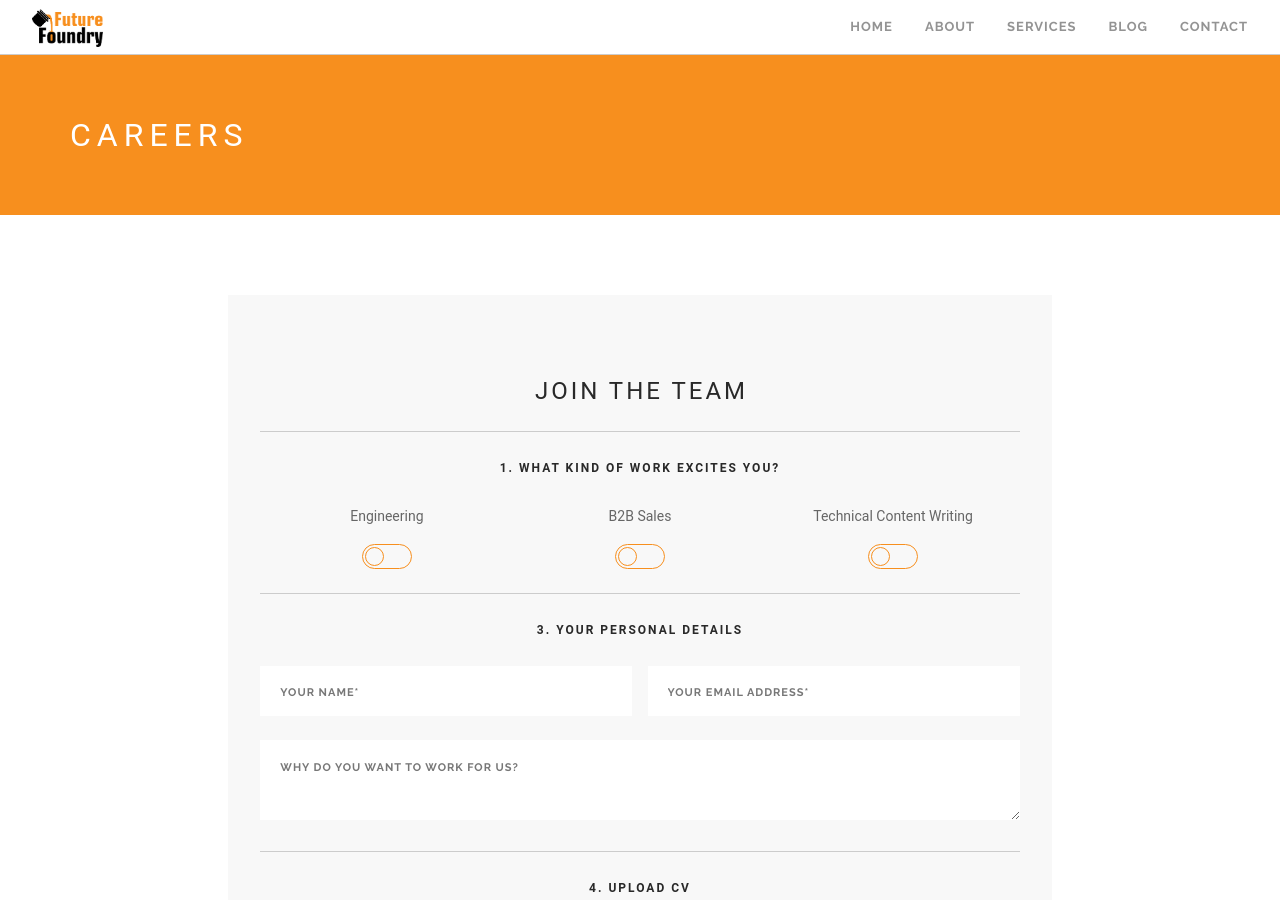
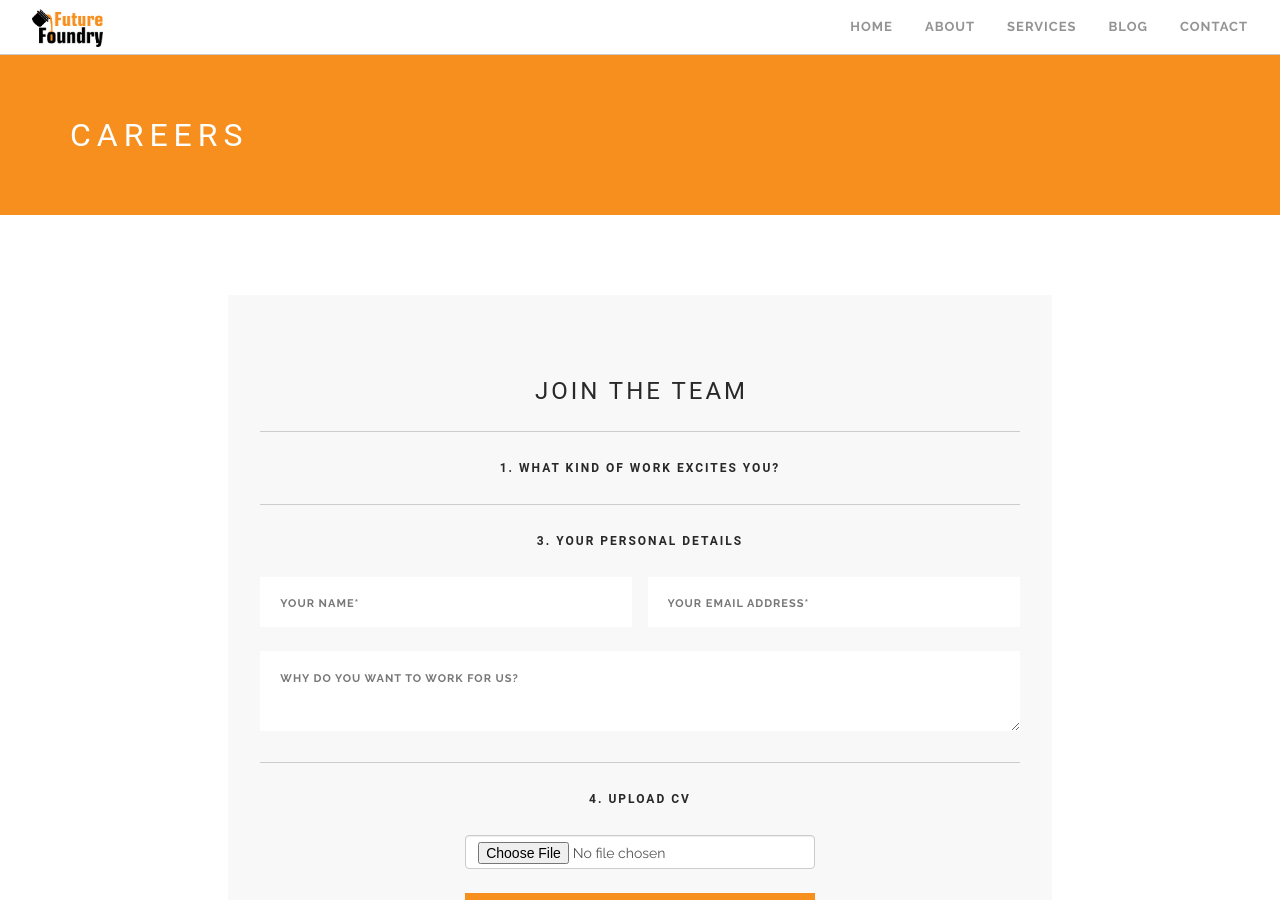
Before and after one commit to akshatkedia/fresher-foundry, a Jekyll site: the page built from careers.markdown, in a window 1280 px wide and 900 px high. Built offline with Jekyll 4.4.1, drawn with Linux system fonts in a browser that asks for light colours; some of the changed lines change nothing that is shown.

Commit message:
Updated Careers

```diff
--- a/careers.markdown
+++ b/careers.markdown
@@ -1,12 +1,38 @@
 ---
 title: Careers
 date: 2017-01-18 15:26:00 +05:30
-Who are we?:
-What are we looking for?:
-profiles:
-- Engineering
-- B2B Sales
-- Technical Content Writing
-Field name:
+Who are we?: We are a bunch of engineers, designers, technology evangelists and marketers
+  helping large organizations adopt emerging technologies.  We love solving real-world
+  problems and build great products. We question everything, create and break swiftly
+  and make things that matter.
+What are we looking for?: Since last six months, we are building a ‘one of a kind’
+  consumer appliance. Our machine is a first but we have more answers to find, things
+  to build and a future to create. We are looking for Electrical System Engineers
+  (ESE) to join our team. You would be directly reporting to the technical co-founder
+  and will interface with the mechanical design team.
+Are you a fit?: "We are primarily looking for two things.\n\n1.\tTechnical skill   \n\nHardware
+  Skills (Necessary)\n•\tPCB design using Eaglecad or equivalent software\n•\tExperience
+  of designing analog circuits that involve OPamp, filters\n•\tExperience of designing
+  micro-controller based circuits\n•\tStrong fundamentals of sensors\n•\tStrong fundamentals
+  of protection circuits\n\nHardware skills (Desirable, not a must)\n•\tStrong fundamentals
+  of EMC design\n•\tExperience of NXP/Freescale micro-controller\n•\tExperience of
+  working with ARM architecture\n\nSoftware Skills (Necessary)\n•\tExperience of coding
+  in C, C++\n•\tExperience of firmware development\n\nSoftware skills (Desirable,
+  not a must)\n•\tExperience of working with Codewarrior (Freescale/NXP IDE) or Eclipse
+  IDE\n•\tExperience of coding in python and Java\n•\tExperience of using simulation
+  software like Pspice or equivalent\n•\tExperience of working with HMI/Touch screen
+  panels\n\n2.\tPassion\n\nWe are looking for engineers who are obsessed with solving
+  problems. Every day in our office is challenging and you need more than motivation
+  to succeed.We look for traits like picking up new skills quickly and working under
+  tight deadlines.\n\nWe would be delighted to talk to people who are accountable,
+  independent and can deliver without constant supervision."
+Few Facts: "Location: Navi Mumbai. Work may require you to travel to Mumbai and Pune\n\nQualifications:
+  B.Eng/B.Tech in Electronics, Electronics and Telecommunications or Electrical Engineering\n\nWork
+  Experience: Minimum of 12 months. If you are a fresher and have built projects (apart
+  from academic requirements), feel free apply. \n\nSalary: Competitive, to be disclosed
+  post first round of interview\n\nHow to apply: Send an email with your CV, a cover
+  letter and any links for your projects to deepak@futurefoundry.in\n\nInclude the
+  following in the email subject line: Application for ESE-1\nPlease share as much
+  information as you can. This will help us evaluate your application better\n"
 layout: careers
 ---
```
